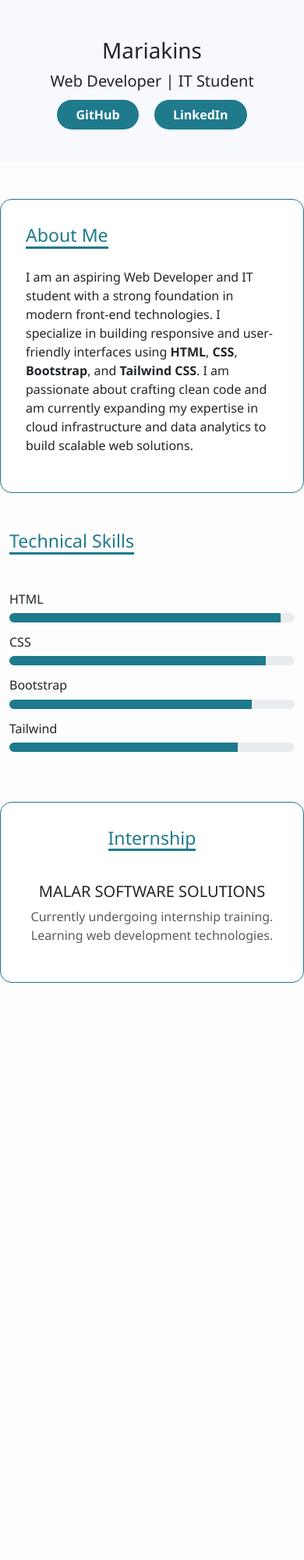
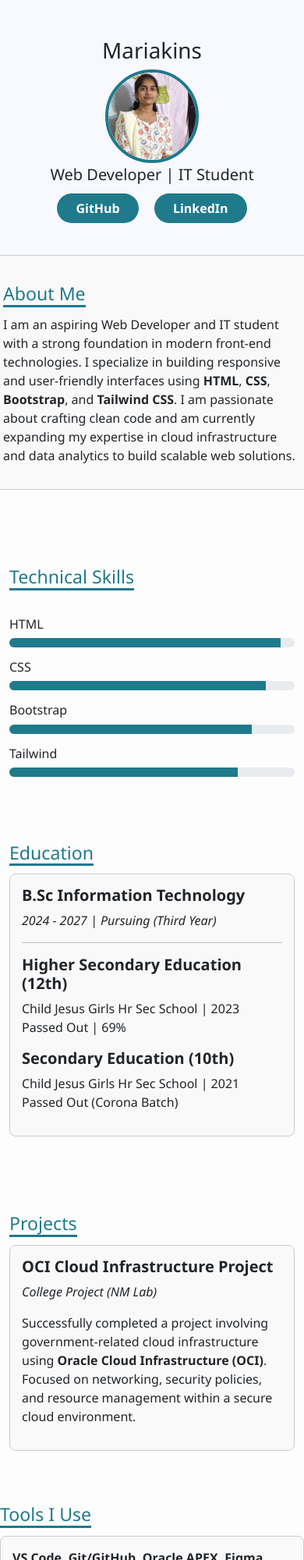
Before and after one commit to Mariakins123/portfolio, a plain HTML site: page index.html in a window 390 px wide. Shown: the top 2000 px of the page at 78% size. Before the commit the page ends 1308 px from the top, so only its background shows below. Drawn offline with nearby package versions, Linux system fonts and the light colour scheme.

Commit message:
Add files via upload

```diff
--- a/index.html
+++ b/index.html
@@ -7,7 +7,16 @@
     <link href="https://cdn.jsdelivr.net/npm/bootstrap@5.3.0/dist/css/bootstrap.min.css" rel="stylesheet">
     <style>
         body { background-color: #fdfdfd; font-family: 'Segoe UI', sans-serif; }
-
+        .profile-pic {
+    width: 120px;
+    height: 120px;
+    border-radius: 50%;
+    border: 4px solid #1f7a8c;
+    display: block;
+    object-fit: cover;
+    margin-left: auto;
+    margin-right: auto;
+}
 
 
         .btn-custom {
@@ -24,18 +33,31 @@
 
         .about-box { background-color: white; border-radius: 15px; border: 1px solid #1f7a8c; padding: 2rem; }
         .internship-box { background-color: white; border-radius: 15px; border: 1px solid #1f7a8c; padding: 2rem; }
+        .about-box {
+    border: 1px solid #ccc;
+    padding: 15px;
+    border-radius: 8px;
+    background-color: #f9f9f9;
+    margin-bottom: 30px; /* Ithu thaan gap-a create pannum */
+}
+
+.section-title {
+    margin-top: 20px;
+    margin-bottom: 10px;
+}
     </style>
 </head>
 <body>
 
     <div class="text-center py-5" style="background-color: ghostwhite;">
         <h1>Mariakins</h1>
+        <img src="kinsymaria.jpeg" alt="profile picture" width="200" class="profile-pic">
         <p class="lead">Web Developer | IT Student</p>
         <div class="mt-3">
             <a href="https://github.com/Mariakins123/portfolio" class="btn-custom">GitHub</a>
             <a href="https://www.linkedin.com/in/maria-kins-b412b1411" class="btn-custom">LinkedIn</a>
         </div>
-    </div>
+    </div
 
     <div class="container mt-5">
         <div class="row justify-content-center">
@@ -60,7 +82,7 @@
                 <h6>CSS</h6>
                 <div class="progress mb-3"><div class="progress-bar" style="width: 90%;"></div></div>
             </div>
-            <div class="col-md-6">
+        <div class="col-md-6">
                 <h6>Bootstrap</h6>
                 <div class="progress mb-3"><div class="progress-bar" style="width: 85%;"></div></div>
                 <h6>Tailwind</h6>
@@ -68,6 +90,73 @@
             </div>
         </div>
     </div>
+    <div class="container my-5">
+        <h3 class="section-title">Education</h3>
+        <div class="row">
+            <div class="col-md-12">
+                <div class="about-box">
+                    <h5><b>B.Sc Information Technology</b></h5>
+                    <p><i>2024 - 2027 | Pursuing (Third Year)</i></p>
+
+                    <hr>
+
+                    <h5><b>Higher Secondary Education (12th)</b></h5>
+                    <p>Child Jesus Girls Hr Sec School | 2023 Passed Out | 69%</p>
+
+                    <h5><b>Secondary Education (10th)</b></h5>
+                    <p>Child Jesus Girls Hr Sec School | 2021 Passed Out (Corona Batch)</p>
+                </div>
+            </div>
+        </div>
+    </div>
+
+    <div class="container my-5">
+        <h3 class="section-title">Projects</h3>
+        <div class="about-box">
+            <h5><b>OCI Cloud Infrastructure Project</b></h5>
+            <p><i>College Project (NM Lab)</i></p>
+            <p>
+                Successfully completed a project involving government-related cloud infrastructure using <b>Oracle Cloud Infrastructure (OCI)</b>.
+                Focused on networking, security policies, and resource management within a secure cloud environment.
+            </p>
+        </div>
+    </div>
+
+
+
+        <div class="col-md-6">
+            <h3 class="section-title">Tools I Use</h3>
+            <div class="about-box">
+                <p><b>VS Code, Git/GitHub, Oracle APEX, Figma</b></p>
+            </div>
+        </div>
+        <div class="col-md-6">
+    <h3 class="section-title">Languages</h3>
+    <div class="about-box">
+        <p><b>Tamil</b> (Native) | <b>English</b> (Professional)</p>
+    </div>
+</div>
+        </div>
+    </div>
+</div>
+<div class="container my-5">
+    <h3 class="section-title">Why Me?</h3>
+    <div class="about-box">
+        <p>
+            As an IT student, I bring a unique blend of <b>Cloud Infrastructure (OCI)</b> knowledge and <b>Front-end Development</b> skills.
+            I am highly motivated to contribute to government-related or enterprise-level digital transformation projects.
+        </p>
+    </div>
+</div>
+<div class="container my-5">
+    <h3 class="section-title">Core Strengths</h3>
+    <div class="about-box">
+        <p><b>Analytical Thinking:</b> Skilled in breaking down complex IT infrastructure issues.</p>
+        <p><b>Team Collaboration:</b> Experience working in college lab environments and collaborative projects.</p>
+        <p><b>Problem Solving:</b> Passionate about identifying bottlenecks in cloud systems and web applications.</p>
+    </div>
+</div>
+
 
     <div class="container my-5">
         <div class="row justify-content-center">
@@ -77,7 +166,13 @@
                 <p class="text-muted">Currently undergoing internship training. Learning web development technologies.</p>
             </div>
         </div>
+        <div class="container text-center my-5">
+    <h3 class="section-title">Contact</h3>
+    <p>Feel free to reach out for collaborations or opportunities!</p>
+    <p><b>Phone:</b>+91 6374024050</p>
+    <div class="mt-3">
+        <a href="kinsythomas2000@gmail.com" class="btn-custom">EmailMe</a>
+    </div>v>
     </div>
-
 </body>
 </html>
```
